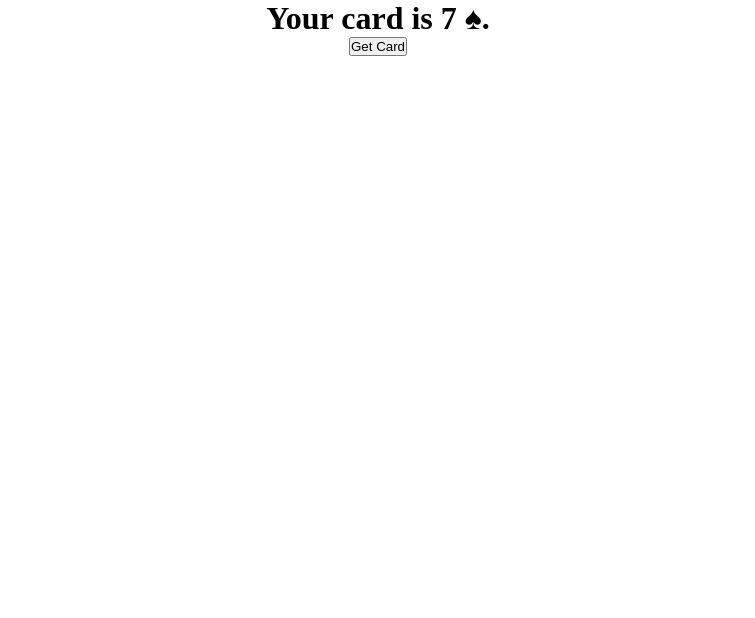
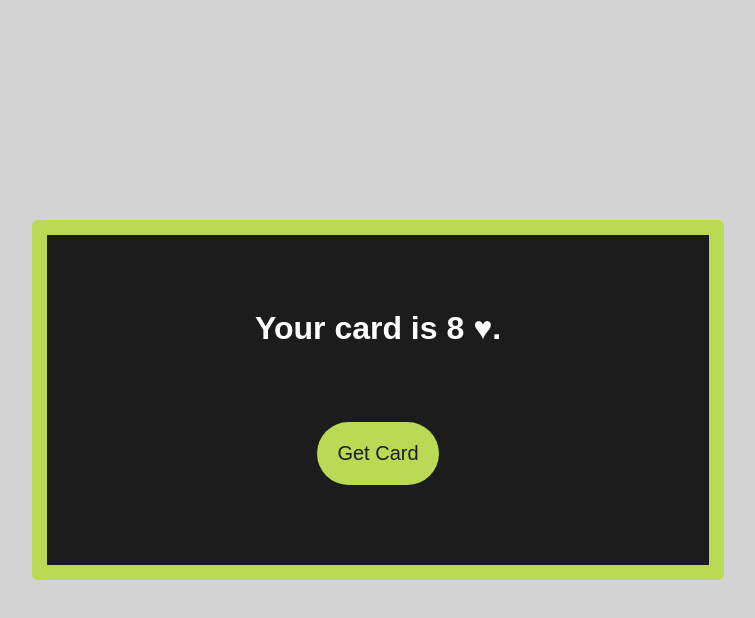
Before and after one commit to rperry99/random-card, a plain HTML site: page index.html in a window 1280 px wide. Both pictures are taken after a click on the button "Get Card". Shown: the whole page, without its empty margins (262-1017 px from the left). Drawn offline with Linux system fonts and the light colour scheme.

Commit message:
Add styling

```diff
--- a/app.js
+++ b/app.js
@@ -20,19 +20,24 @@ for (let i = 0; i < suit.length; i++) {
 
 //Push the button, get a card
 function getCard() {
-  shuffle(deck);
-  yourCard = deck[0];
+  let x = Math.floor(Math.random() * 52);
+  document.getElementById("yourCard").style.display = "block";
+  yourCard = deck[x];
   cardText.innerHTML = yourCard;
 }
 
+/*
+    I decided to get the random card without shuffling the array.
+    I am keeping this here because a future feature of this project will need it.
+*/
 //function to shuffle the cards
-function shuffle(array) {
-  let j, x, i;
-  for (i = array.length - 1; i > 0; i--) {
-    j = Math.floor(Math.random() * (i + 1));
-    x = array[i];
-    array[i] = array[j];
-    array[j] = x;
-  }
-  return array;
-}
+// function shuffle(array) {
+//   let j, x, i;
+//   for (i = array.length - 1; i > 0; i--) {
+//     j = Math.floor(Math.random() * (i + 1));
+//     x = array[i];
+//     array[i] = array[j];
+//     array[j] = x;
+//   }
+//   return array;
+// }
--- a/index.html
+++ b/index.html
@@ -9,7 +9,7 @@
   </head>
   <body>
     <div class="container">
-      <h1>Your card is <span id="card"></span>.</h1>
+      <h1 id="yourCard">Your card is <span id="card"></span>.</h1>
       <button class="getCard" onClick="getCard()">Get Card</button>
     </div>
     <script src="app.js"></script>
--- a/styles.css
+++ b/styles.css
@@ -1,10 +1,41 @@
 * {
   margin: 0;
   padding: 0;
+  font-family: sans-serif;
+}
+
+body {
+  height: 100vh;
+  display: flex;
+  justify-content: center;
+  align-items: center;
+  background: #d3d3d3;
 }
 
 .container {
-  width: 75%;
+  width: 40%;
   margin: 0 auto;
+  padding: 75px;
+  padding-bottom: 55px;
   text-align: center;
+  border: solid 15px #bada55;
+  border-radius: 5px;
+  background-color: #1c1c1c;
+  color: white;
+  height: 200px;
 }
+
+#yourCard {
+  display: none;
+}
+
+.getCard {
+  background-color: #bada55;
+  color: #1c1c1c;
+  outline: none;
+  border: none;
+  padding: 20px;
+  border-radius: 40px;
+  margin-top: 75px;
+  font-size: 20px;
+}
```
Also changed, not shown: 1 other file.
